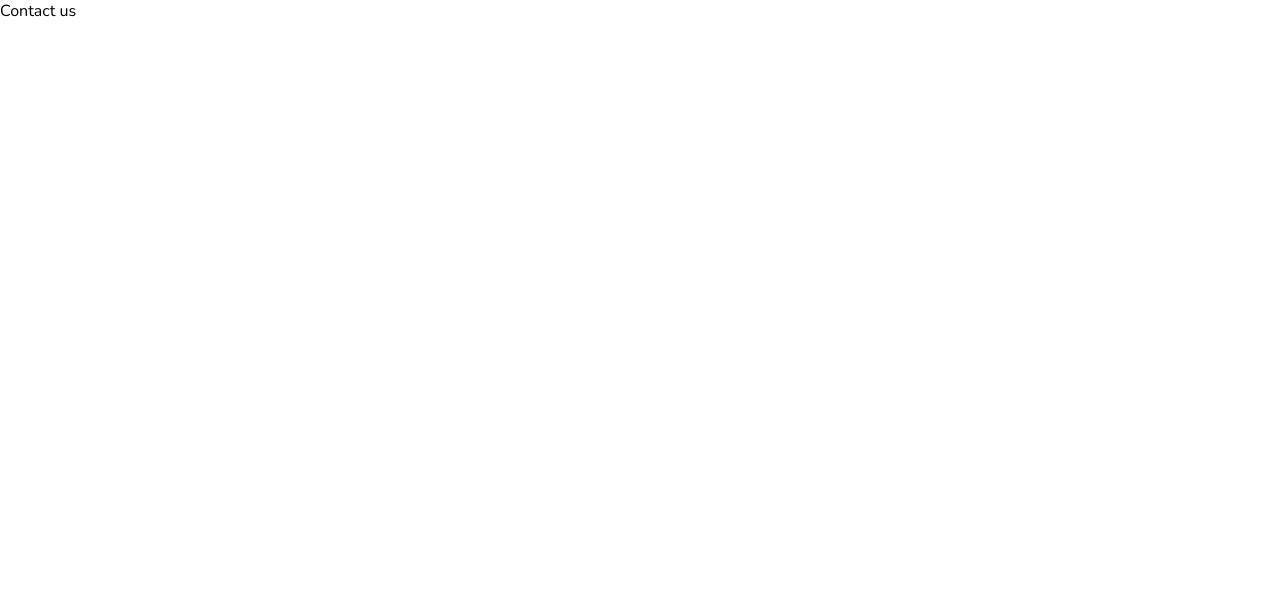
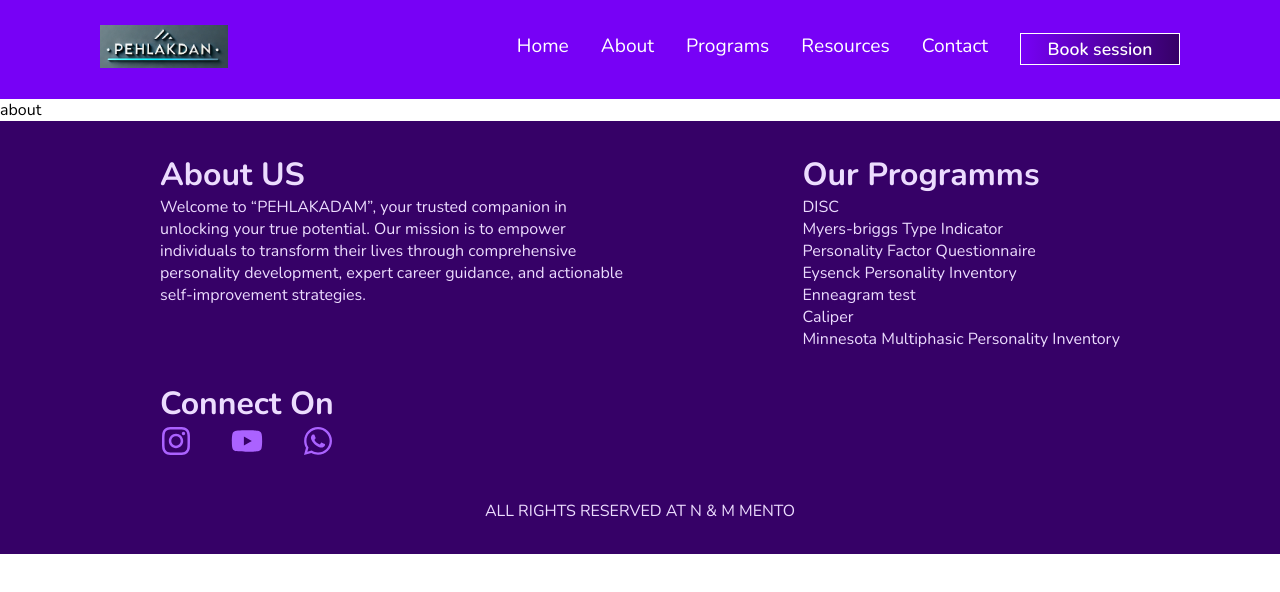
Before and after one commit to NiranjanNCR/counsellingFD, a React (Create React App) app: page /resources in a window 1280 px wide. Shown: the top 592 px of the page. Built offline with nearby package versions, Linux system fonts and the light colour scheme; a web font is replaced by a local one.

Commit message:
Update Contact.js

```diff
--- a/src/Components/page/Contact.js
+++ b/src/Components/page/Contact.js
@@ -1,11 +1,15 @@
 import React from 'react'
+import Footer from '../footer'
+import NavigationBar from '../NavigationBar'
 
-const Contact = () => {
+const About = () => {
   return (
     <>
-     Contact us
+    <NavigationBar/>
+      about
+      <Footer/>
     </>
   )
 }
 
-export default Contact
+export default About
```
